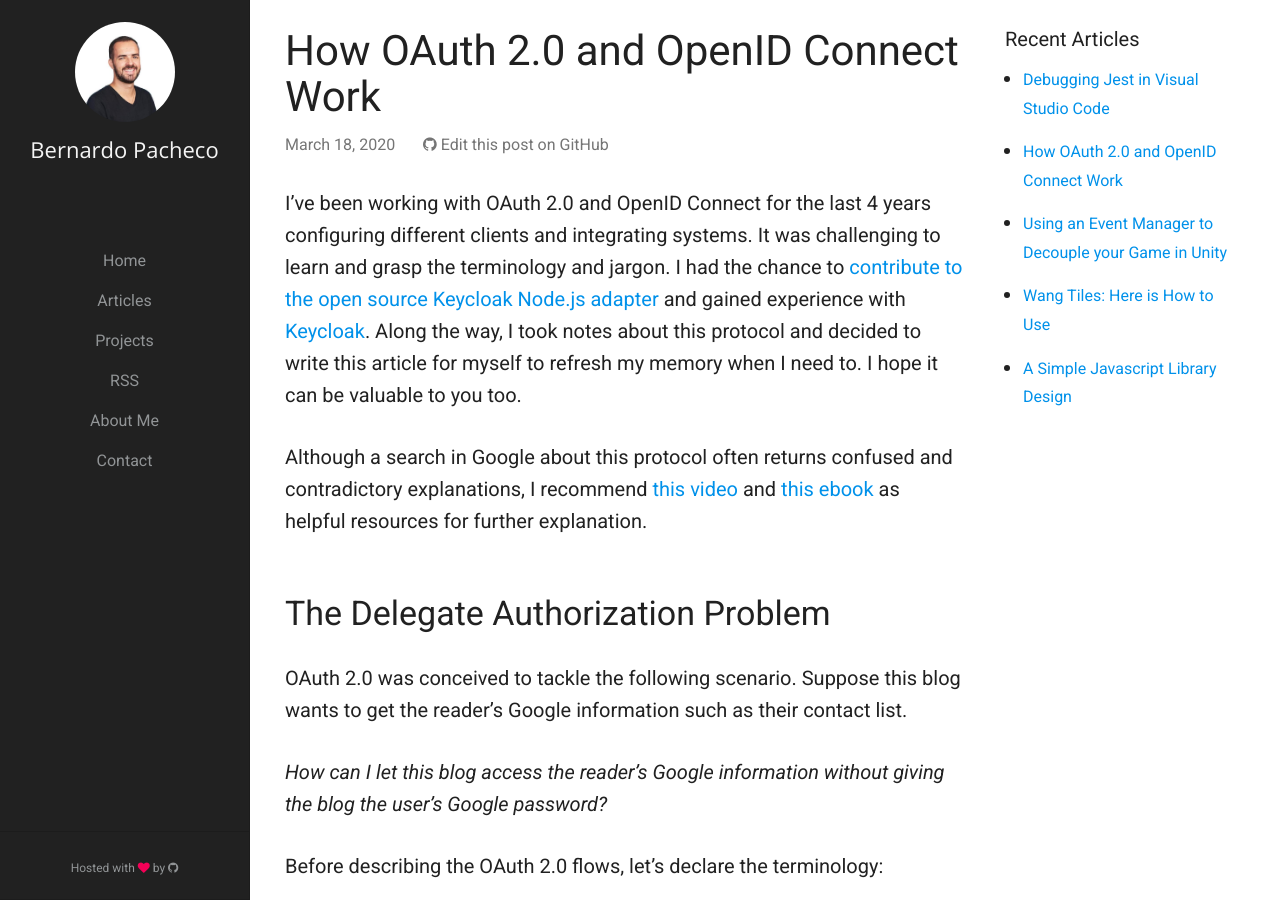
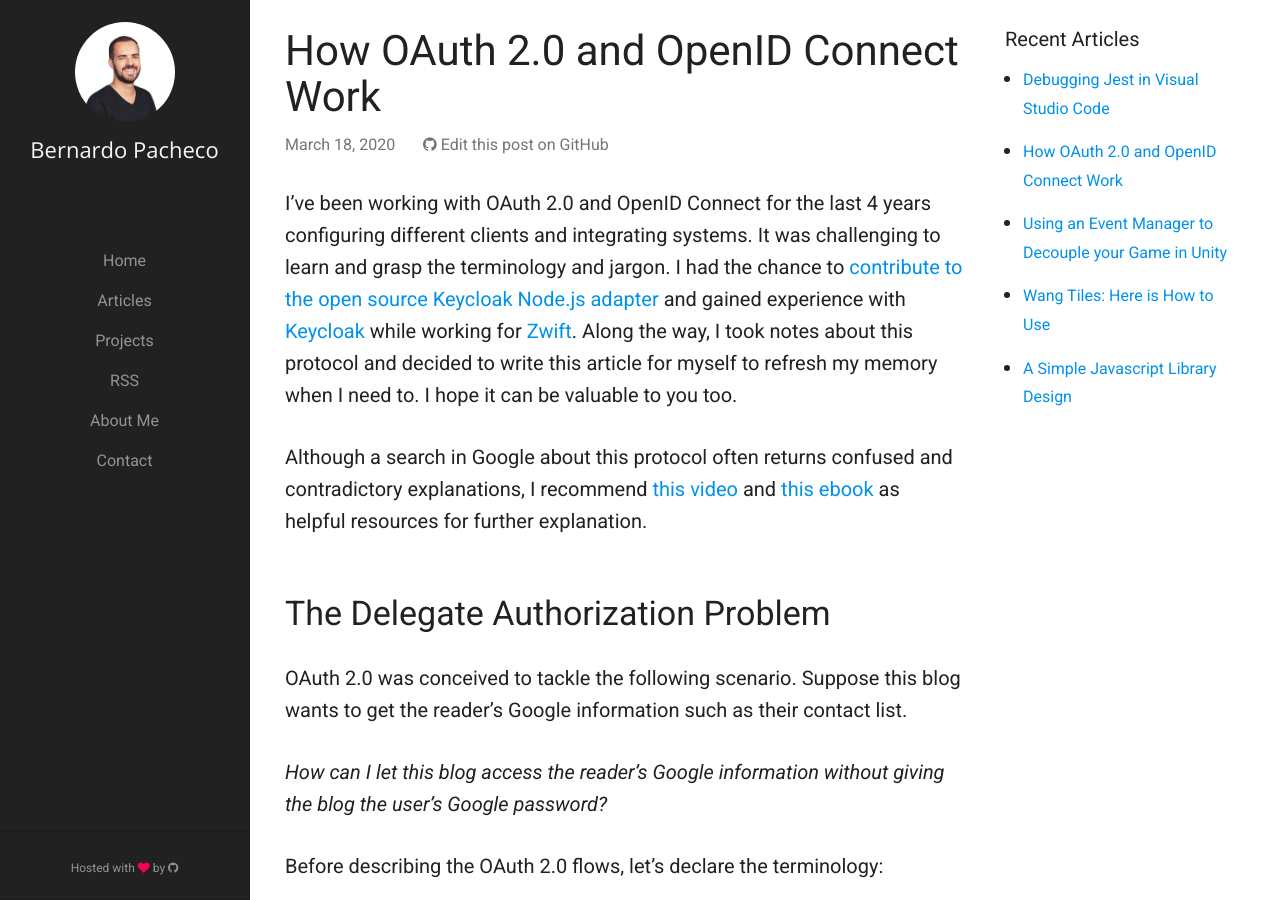
Before and after one commit to bernardopacheco/bernardopacheco.github.io, a Jekyll site: the page built from _posts/2020-03-18-how-oauth-and-openid-connect-work.markdown, in a window 1280 px wide and 900 px high. Built offline with Jekyll 4.4.1, drawn with Linux system fonts in a browser that asks for light colours; comment, search, counter and statistics services are not loaded.

Commit message:
content(project): update post

```diff
--- a/_posts/2020-03-18-how-oauth-and-openid-connect-work.markdown
+++ b/_posts/2020-03-18-how-oauth-and-openid-connect-work.markdown
@@ -5,7 +5,7 @@
 permalink: /how-oauth-and-openid-connect-work
 ---
 
-I've been working with OAuth 2.0 and OpenID Connect for the last 4 years configuring different clients and integrating systems. It was challenging to learn and grasp the terminology and jargon. I had the chance to <a href="https://github.com/keycloak/keycloak-nodejs-connect/pull/189#issuecomment-484452321" target="_blank">contribute to the open source Keycloak Node.js adapter</a> and gained experience with <a href="https://www.keycloak.org/" target="_blank">Keycloak</a>.
+I've been working with OAuth 2.0 and OpenID Connect for the last 4 years configuring different clients and integrating systems. It was challenging to learn and grasp the terminology and jargon. I had the chance to <a href="https://github.com/keycloak/keycloak-nodejs-connect/pull/189#issuecomment-484452321" target="_blank">contribute to the open source Keycloak Node.js adapter</a> and gained experience with <a href="https://www.keycloak.org/" target="_blank">Keycloak</a> while working for <a href="https://zwift.com" target="_blank">Zwift</a>.
 Along the way, I took notes about this protocol and decided to write this article for myself to refresh my memory when I need to. I hope it can be valuable to you too.
 
 <!--excerpt_separator-->
```
